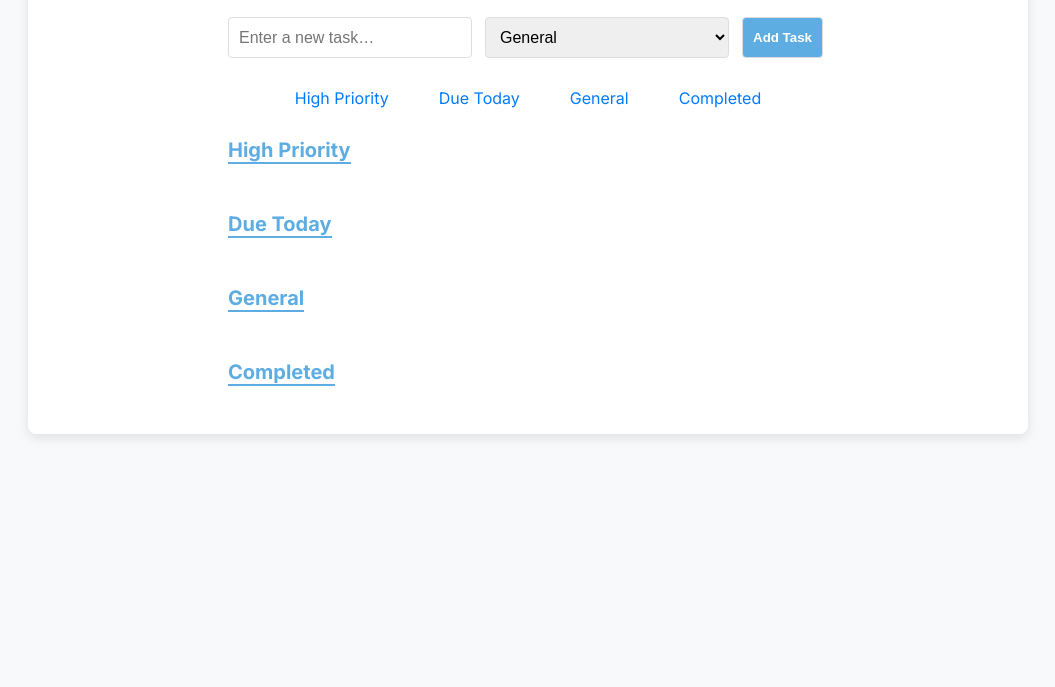
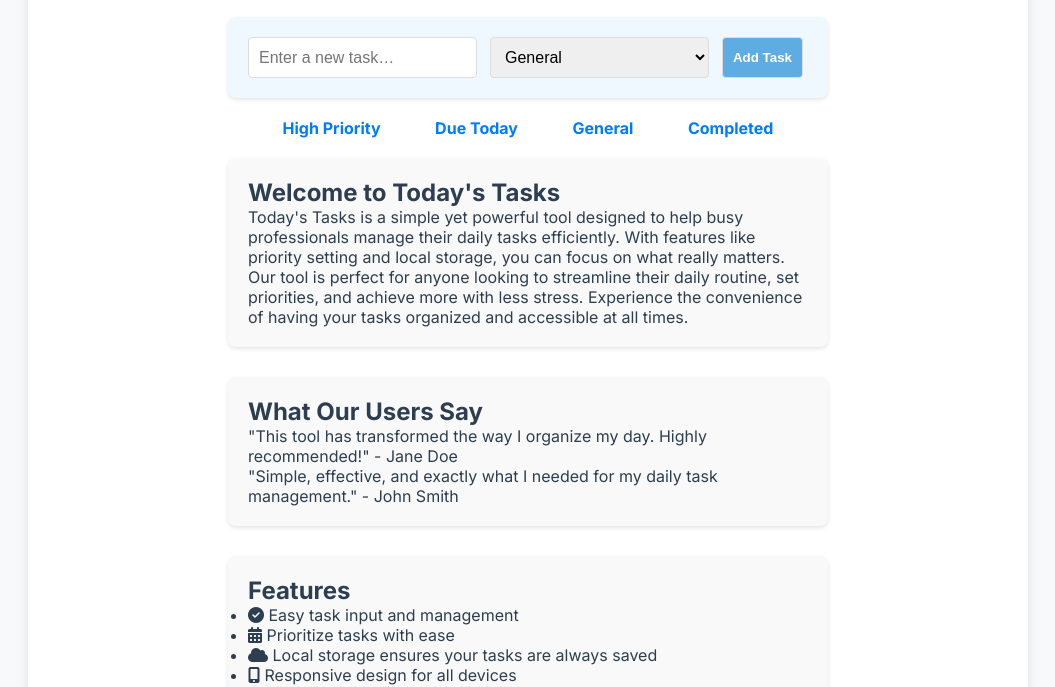
Before and after one commit to hill02252024/hill02252024.github.io, a plain HTML site: page index.html in a window 1280 px wide. Shown: the part 127-814 px from the top of the page, without its empty margins (112-1167 px from the left). Drawn offline with Linux system fonts and the light colour scheme; a small style sheet from the web is missing.

Commit message:
Update index.html

```diff
--- a/index.html
+++ b/index.html
@@ -26,6 +26,10 @@
       margin: 20px auto;
       display: flex;
       justify-content: center;
+      background-color: #f0f8ff;
+      padding: 20px;
+      border-radius: 8px;
+      box-shadow: 0 2px 4px rgba(0, 0, 0, 0.1);
     }
     .input-group input, .input-group select, .input-group button {
       padding: 10px;
@@ -33,21 +37,28 @@
       border: 1px solid #ddd;
       margin-right: 5px;
     }
-    .tab-links {
-      display: flex;
-      justify-content: center;
+    .task-links {
+      text-align: center;
       margin: 20px 0;
     }
-    .tab-links a {
+    .task-links a {
       padding: 10px 20px;
       border-radius: 4px;
       margin: 0 5px;
       text-decoration: none;
       color: #007BFF;
+      font-weight: bold;
       transition: background-color 0.3s;
     }
-    .tab-links a:hover {
+    .task-links a:hover {
       background-color: #e0f7fa;
+    }
+    .introduction, .testimonials, .features {
+      margin-bottom: 30px;
+      padding: 20px;
+      border-radius: 8px;
+      background-color: #f9f9f9;
+      box-shadow: 0 2px 4px rgba(0, 0, 0, 0.1);
     }
     .compliance-links {
       text-align: center;
@@ -82,12 +93,37 @@
       <button id="add-btn">Add Task</button>
     </div>
 
-    <div class="tab-links">
+    <div class="task-links">
       <a href="#high-priority">High Priority</a>
       <a href="#due-today">Due Today</a>
       <a href="#general">General</a>
       <a href="#completed">Completed</a>
     </div>
+
+    <!-- Introduction Section -->
+    <section class="introduction">
+      <h2>Welcome to Today's Tasks</h2>
+      <p>Today's Tasks is a simple yet powerful tool designed to help busy professionals manage their daily tasks efficiently. With features like priority setting and local storage, you can focus on what really matters.</p>
+      <p>Our tool is perfect for anyone looking to streamline their daily routine, set priorities, and achieve more with less stress. Experience the convenience of having your tasks organized and accessible at all times.</p>
+    </section>
+
+    <!-- User Testimonials -->
+    <section class="testimonials">
+      <h2>What Our Users Say</h2>
+      <blockquote>"This tool has transformed the way I organize my day. Highly recommended!" - Jane Doe</blockquote>
+      <blockquote>"Simple, effective, and exactly what I needed for my daily task management." - John Smith</blockquote>
+    </section>
+
+    <!-- Visual and Interactive Elements -->
+    <section class="features">
+      <h2>Features</h2>
+      <ul>
+        <li><i class="fas fa-check-circle"></i> Easy task input and management</li>
+        <li><i class="fas fa-calendar-alt"></i> Prioritize tasks with ease</li>
+        <li><i class="fas fa-cloud"></i> Local storage ensures your tasks are always saved</li>
+        <li><i class="fas fa-mobile-alt"></i> Responsive design for all devices</li>
+      </ul>
+    </section>
 
     <section id="high-priority" class="group important">
       <h2>High Priority</h2>
```
